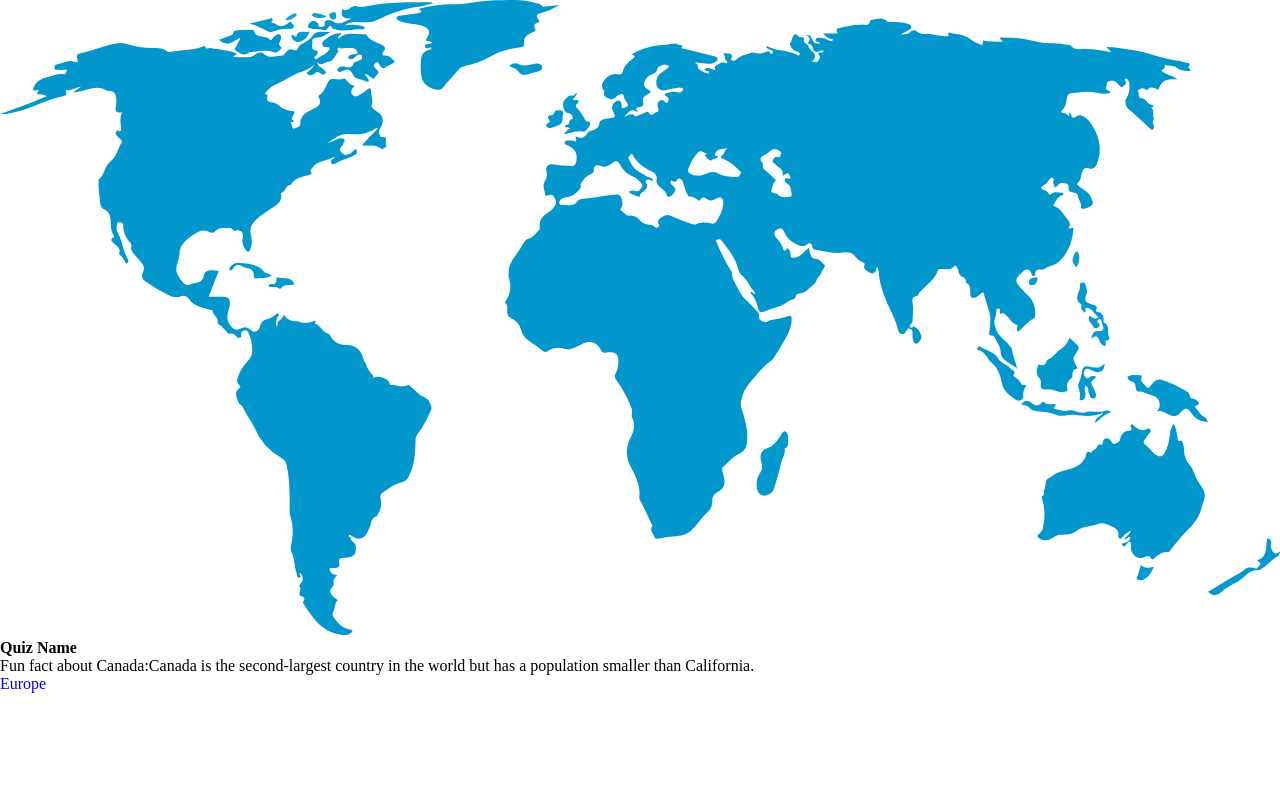
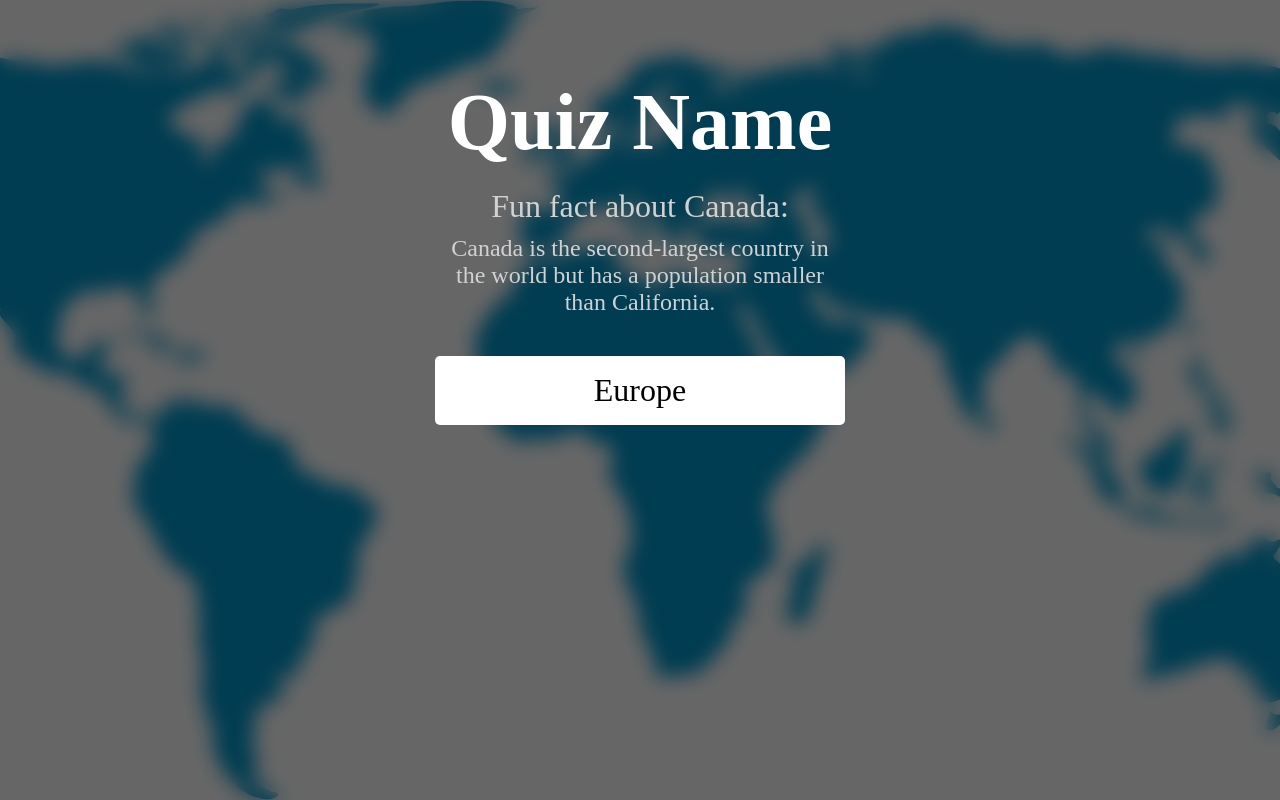
Before and after one commit to vanjazeli/geo-dash, a React (Vite) app: page / in a window 1280 px wide. Built offline with nearby package versions, Linux system fonts and the light colour scheme; data requests are answered from the project's data file; a web font is replaced by a local one.

Commit message:
Feat: Add PageWrap styles

```diff
--- a/src/styles/base/_layout.scss
+++ b/src/styles/base/_layout.scss
@@ -5,9 +5,3 @@
 #root {
 	min-height: 100vh;
 }
-
-.wrap {
-	padding: 6vw 20px;
-	max-width: 600px;
-	margin: 0 auto;
-}
--- /dev/null
+++ b/src/styles/components/_page-wrap.scss
@@ -0,0 +1,42 @@
+// ========================================
+// page-wrap
+// ========================================
+
+.page-wrap {
+	position: relative;
+	isolation: isolate;
+	min-height: 100vh;
+	&::after {
+		content: '';
+		width: 100%;
+		height: 100%;
+		position: absolute;
+		left: 0;
+		top: 0;
+		backdrop-filter: blur(10px);
+		z-index: -1;
+		background-color: rgba($black, 0.6);
+	}
+}
+
+.page-wrap__background-wrap {
+	position: absolute;
+	width: 100%;
+	height: 100%;
+	top: 0;
+	left: 0;
+	z-index: -2;
+	overflow: hidden;
+}
+
+.page-wrap__background {
+	object-fit: cover;
+	height: 100%;
+	width: 100%;
+}
+
+.page-wrap__wrap {
+	padding: 6vw 20px;
+	max-width: 450px;
+	margin: 0 auto;
+}
--- a/src/styles/config/_variables.scss
+++ b/src/styles/config/_variables.scss
@@ -3,9 +3,10 @@
 // ========================================
 
 $font-default: 'Lato', sans-serif;
-$font-childish: "Lilita One", cursive;
+$font-childish: 'Lilita One', cursive;
 
 $white: #fff;
+$gray-mid: #d1d1d1;
 $black: #000;
 
 $transition-primary: 300ms ease-in-out;
--- a/src/styles/styles.scss
+++ b/src/styles/styles.scss
@@ -11,3 +11,5 @@
 @import 'base/inputs';
 
 @import 'components/loader';
+@import 'components/menu';
+@import 'components/page-wrap';
```
